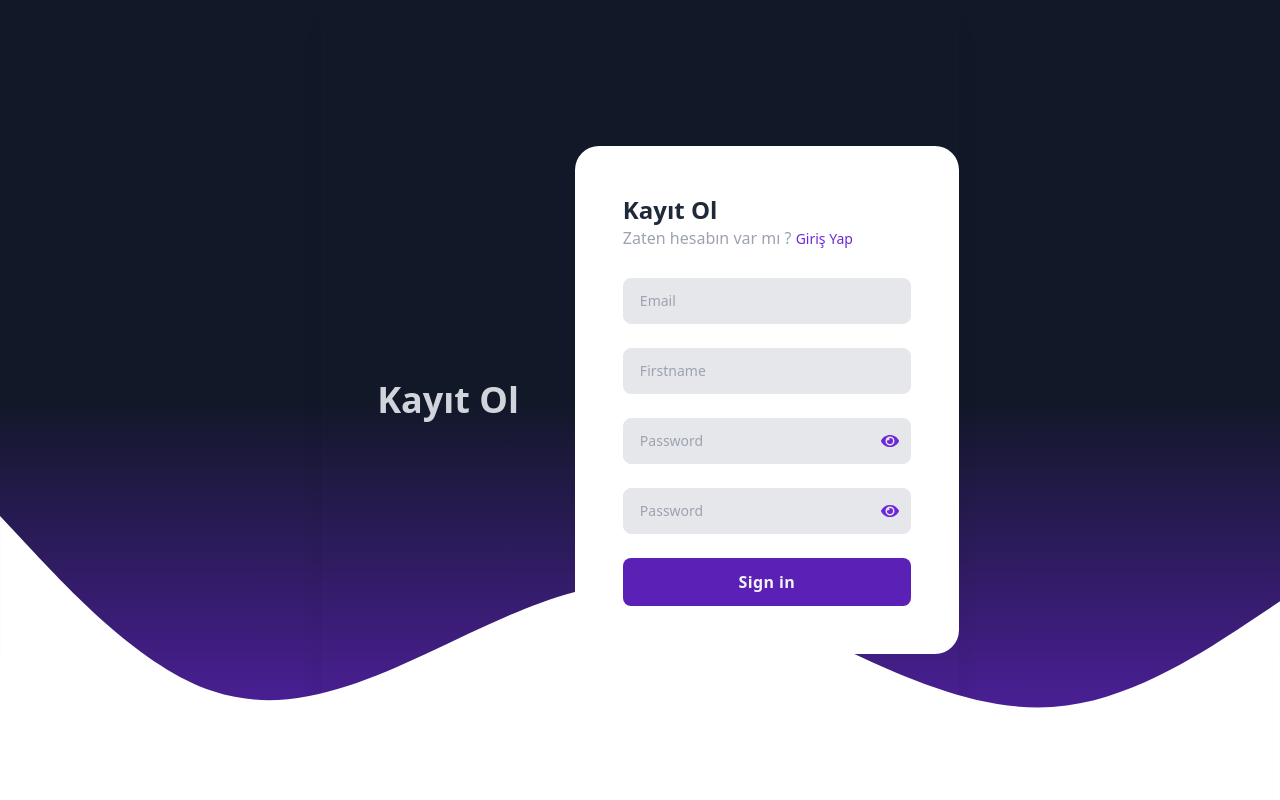
After one commit to ihmus/Task-Manager, a Flask app: page /register in a window 1280 px wide. The commit adds this page. Run offline with Flask 3, Linux system fonts and the light colour scheme; style sheets or scripts are compiled from the project's sources.

Commit message:
kayıt ol işlevi eklendi database bağlantısı eklendi

```diff
--- a/app/__init__.py
+++ b/app/__init__.py
@@ -3,13 +3,13 @@ from flask_sqlalchemy import SQLAlchemy
 from os import path
 from flask_login import LoginManager
 import random
+from .config import DB_PATH
 db= SQLAlchemy()
-DB_NAME="database.db"
 
 def create_app():
     app = Flask(__name__)
     app.config['SECRET_KEY']='BİSMİLLAHİRRAHMANİRRAHİM'
-    app.config['SQLALCHEMY_DATABASE_URI']=f'sqlite:///{DB_NAME}'
+    app.config['SQLALCHEMY_DATABASE_URI'] = f'sqlite:///{DB_PATH}'
     db.init_app(app)
 
     from .views import views
@@ -36,7 +36,7 @@ def create_app():
     return app
 
 def create_database(app):
-    if not path.exists('website/'+DB_NAME):
+    if not path.exists(DB_PATH):
         with app.app_context():
             db.create_all()
             print('Created Database')
--- a/app/auth.py
+++ b/app/auth.py
@@ -1,35 +1,66 @@
-from flask import Blueprint, render_template, request, redirect, url_for, flash, session
-from werkzeug.security import check_password_hash, generate_password_hash
+from flask import Blueprint, render_template, request, flash, redirect, url_for
+from .models import User
+from werkzeug.security import generate_password_hash, check_password_hash
+from . import db   ##means from __init__.py import db
+from flask_login import login_user, login_required, logout_user, current_user
 
-auth = Blueprint("auth", __name__)
 
-# Örnek kullanıcı verisi: email -> parola_hash
-users = {
-    "ali@example.com": generate_password_hash("123456"),
-    "veli@example.com": generate_password_hash("password")
-}
+auth = Blueprint('auth', __name__)
 
-@auth.route("/login", methods=["GET", "POST"])
+
+@auth.route('/login', methods=['GET', 'POST'])
 def login():
-    context = {
-        "text": "deneme",
-        "is_showing": True
-    }
+    if request.method == 'POST':
+        email = request.form.get('email')
+        password = request.form.get('password')
 
-    if request.method == "POST":
-        email = request.form.get("email", "").strip()
-        password = request.form.get("password", "")
+        user = User.query.filter_by(email=email).first()
+        if user:
+            if check_password_hash(user.password, password):
+                flash('Logged in successfully!', category='success')
+                login_user(user, remember=True)
+                return redirect(url_for('views.home'))
+            else:
+                flash('Incorrect password, try again.', category='error')
+        else:
+            flash('Email does not exist.', category='error')
 
-        user_hash = users.get(email)
-        if user_hash and check_password_hash(user_hash, password):
-            session.clear()
-            session["user_email"] = email
-            flash("Giriş başarılı!", "success")
-            return redirect(url_for("views.home"))  # Dashboard veya ana sayfa route'unu ayarla
+    return render_template("login.html", user=current_user)
+
+
+@auth.route('/logout')
+@login_required
+def logout():
+    logout_user()
+    return redirect(url_for('auth.login'))
+
+
+@auth.route('/register', methods=['GET', 'POST'])
+def register():
+    if request.method == 'POST':
+        email = request.form.get('email')
+        first_name = request.form.get('firstName')
+        password1 = request.form.get('password1')
+        password2 = request.form.get('password2')
+
+        user = User.query.filter_by(email=email).first()
+        if user:
+            flash('Email already exists.', category='error')
+        elif len(email) < 4:
+            flash('Email must be greater than 3 characters.', category='error')
+        elif len(first_name) < 2:
+            flash('First name must be greater than 1 character.', category='error')
+        elif password1 != password2:
+            flash('Passwords don\'t match.', category='error')
+        elif len(password1) < 3:
+            flash('Password must be at least 7 characters.', category='error')
         else:
-            flash("E-posta veya parola yanlış!", "danger")
-            # context'i tekrar gönderiyoruz, formda hata mesajı gösterilecek
-            return render_template("login.html", **context)
+            new_user = User(email=email, first_name=first_name, password=generate_password_hash(
+                password1, method='pbkdf2:sha256'))
+            db.session.add(new_user)
+            db.session.commit()
+            login_user(new_user, remember=True)
+            flash('Account created!', category='success')
+            return redirect(url_for('views.home'))
 
-    # GET isteğinde formu göster
-    return render_template("login.html", **context)
+    return render_template("register.html", user=current_user)
--- /dev/null
+++ b/app/config.py
@@ -0,0 +1,6 @@
+import os
+
+DB_NAME="md.db"
+DB_DIR = os.path.join(os.path.abspath(os.path.dirname(__file__)), "static",'db')
+# os.makedirs(DB_DIR, exist_ok=True) # klasör yoksa oluşturmaya yarar ama şimdilik ihtiyaç yok
+DB_PATH = os.path.join(DB_DIR, DB_NAME)
--- a/app/static/js/main.js
+++ b/app/static/js/main.js
@@ -1 +1,8 @@
-// Selam
+function deleteNote(noteId) {
+  fetch("/delete-note", {
+    method: "POST",
+    body: JSON.stringify({ noteId: noteId }),
+  }).then((_res) => {
+    window.location.href = "/";
+  });
+}
--- /dev/null
+++ b/app/templates/register.html
@@ -0,0 +1,94 @@
+{% extends "base.html" %}
+{% block title %}Kayıt Ol{% endblock %}
+{% block content %}
+<div
+	class="bg-purple-900 absolute top-0 left-0 bg-gradient-to-b from-gray-900 via-gray-900 to-purple-800 bottom-0 leading-5 h-full w-full overflow-hidden">
+
+</div>
+<div
+	class="relative   min-h-screen  sm:flex sm:flex-row  justify-center bg-transparent rounded-3xl shadow-xl">
+	<div class="flex-col flex  self-center lg:px-14 sm:max-w-4xl xl:max-w-md  z-10">
+		<div class="self-start hidden lg:flex flex-col  text-gray-300">
+			<h1 class="my-3 font-semibold text-4xl">Kayıt Ol</h1>
+			{% if is_showing == True %}
+			<p class="pr-3 text-sm opacity-75">{{ text }} placeholder text commonly used in the graphic, print,
+				and publishing industries for previewing layouts and visual mockups</p>
+			{% endif %}
+		</div>
+	</div>
+	<div class="flex justify-center self-center  z-10">
+		<div class="p-12 bg-white mx-auto rounded-3xl w-96 ">
+			<form method="post" action="{{ url_for('auth.register') }}" class="space-y-6">
+			<div class="mb-7">
+				<h3 class="font-semibold text-2xl text-gray-800">Kayıt Ol</h3>
+				<p class="text-gray-400">Zaten hesabın var mı ? <a href="{{ url_for('auth.login') }}"
+						class="text-sm text-purple-700 hover:text-purple-700">Giriş Yap</a></p>
+			</div>
+			<div class="space-y-6">
+				<div class="">
+					<input name="email" class=" w-full text-sm  px-4 py-3 bg-gray-200 focus:bg-gray-100 border  border-gray-200 rounded-lg focus:outline-none focus:border-purple-400" type="" placeholder="Email">
+              </div>
+				<div class="">
+					<input name="firstName" class=" w-full text-sm  px-4 py-3 bg-gray-200 focus:bg-gray-100 border  border-gray-200 rounded-lg focus:outline-none focus:border-purple-400" type="" placeholder="Firstname">
+              </div>
+
+					<div class="relative" x-data="{ show: true }">
+						<input name="password1" placeholder="Password" :type="show ? 'password' : 'text'" class="text-sm text-black-200 px-4 py-3 rounded-lg w-full bg-gray-200 focus:bg-gray-100 border border-gray-200 focus:outline-none focus:border-purple-400">
+						<div class="flex items-center absolute inset-y-0 right-0 mr-3  text-sm leading-5">
+
+							<svg @click="show = !show" :class="{'hidden': !show, 'block':show }"
+								class="h-4 text-purple-700" fill="none" xmlns="http://www.w3.org/2000/svg"
+								viewbox="0 0 576 512">
+								<path fill="currentColor"
+									d="M572.52 241.4C518.29 135.59 410.93 64 288 64S57.68 135.64 3.48 241.41a32.35 32.35 0 0 0 0 29.19C57.71 376.41 165.07 448 288 448s230.32-71.64 284.52-177.41a32.35 32.35 0 0 0 0-29.19zM288 400a144 144 0 1 1 144-144 143.93 143.93 0 0 1-144 144zm0-240a95.31 95.31 0 0 0-25.31 3.79 47.85 47.85 0 0 1-66.9 66.9A95.78 95.78 0 1 0 288 160z">
+								</path>
+							</svg>
+
+							<svg @click="show = !show" :class="{'block': !show, 'hidden':show }"
+								class="h-4 text-purple-700" fill="none" xmlns="http://www.w3.org/2000/svg"
+								viewbox="0 0 640 512">
+								<path fill="currentColor"
+									d="M320 400c-75.85 0-137.25-58.71-142.9-133.11L72.2 185.82c-13.79 17.3-26.48 35.59-36.72 55.59a32.35 32.35 0 0 0 0 29.19C89.71 376.41 197.07 448 320 448c26.91 0 52.87-4 77.89-10.46L346 397.39a144.13 144.13 0 0 1-26 2.61zm313.82 58.1l-110.55-85.44a331.25 331.25 0 0 0 81.25-102.07 32.35 32.35 0 0 0 0-29.19C550.29 135.59 442.93 64 320 64a308.15 308.15 0 0 0-147.32 37.7L45.46 3.37A16 16 0 0 0 23 6.18L3.37 31.45A16 16 0 0 0 6.18 53.9l588.36 454.73a16 16 0 0 0 22.46-2.81l19.64-25.27a16 16 0 0 0-2.82-22.45zm-183.72-142l-39.3-30.38A94.75 94.75 0 0 0 416 256a94.76 94.76 0 0 0-121.31-92.21A47.65 47.65 0 0 1 304 192a46.64 46.64 0 0 1-1.54 10l-73.61-56.89A142.31 142.31 0 0 1 320 112a143.92 143.92 0 0 1 144 144c0 21.63-5.29 41.79-13.9 60.11z">
+								</path>
+							</svg>
+
+						</div>
+					</div>
+                    					<div class="relative" x-data="{ show: true }">
+						<input name="password2" placeholder="Password" :type="show ? 'password' : 'text'" class="text-sm text-black-200 px-4 py-3 rounded-lg w-full bg-gray-200 focus:bg-gray-100 border border-gray-200 focus:outline-none focus:border-purple-400">
+						<div class="flex items-center absolute inset-y-0 right-0 mr-3  text-sm leading-5">
+
+							<svg @click="show = !show" :class="{'hidden': !show, 'block':show }"
+								class="h-4 text-purple-700" fill="none" xmlns="http://www.w3.org/2000/svg"
+								viewbox="0 0 576 512">
+								<path fill="currentColor"
+									d="M572.52 241.4C518.29 135.59 410.93 64 288 64S57.68 135.64 3.48 241.41a32.35 32.35 0 0 0 0 29.19C57.71 376.41 165.07 448 288 448s230.32-71.64 284.52-177.41a32.35 32.35 0 0 0 0-29.19zM288 400a144 144 0 1 1 144-144 143.93 143.93 0 0 1-144 144zm0-240a95.31 95.31 0 0 0-25.31 3.79 47.85 47.85 0 0 1-66.9 66.9A95.78 95.78 0 1 0 288 160z">
+								</path>
+							</svg>
+
+							<svg @click="show = !show" :class="{'block': !show, 'hidden':show }"
+								class="h-4 text-purple-700" fill="none" xmlns="http://www.w3.org/2000/svg"
+								viewbox="0 0 640 512">
+								<path fill="currentColor"
+									d="M320 400c-75.85 0-137.25-58.71-142.9-133.11L72.2 185.82c-13.79 17.3-26.48 35.59-36.72 55.59a32.35 32.35 0 0 0 0 29.19C89.71 376.41 197.07 448 320 448c26.91 0 52.87-4 77.89-10.46L346 397.39a144.13 144.13 0 0 1-26 2.61zm313.82 58.1l-110.55-85.44a331.25 331.25 0 0 0 81.25-102.07 32.35 32.35 0 0 0 0-29.19C550.29 135.59 442.93 64 320 64a308.15 308.15 0 0 0-147.32 37.7L45.46 3.37A16 16 0 0 0 23 6.18L3.37 31.45A16 16 0 0 0 6.18 53.9l588.36 454.73a16 16 0 0 0 22.46-2.81l19.64-25.27a16 16 0 0 0-2.82-22.45zm-183.72-142l-39.3-30.38A94.75 94.75 0 0 0 416 256a94.76 94.76 0 0 0-121.31-92.21A47.65 47.65 0 0 1 304 192a46.64 46.64 0 0 1-1.54 10l-73.61-56.89A142.31 142.31 0 0 1 320 112a143.92 143.92 0 0 1 144 144c0 21.63-5.29 41.79-13.9 60.11z">
+								</path>
+							</svg>
+
+						</div>
+					</div>
+					<div>
+						<button type="submit" class="w-full flex justify-center bg-purple-800  hover:bg-purple-700 text-gray-100 p-3  rounded-lg tracking-wide font-semibold  cursor-pointer transition ease-in duration-500">
+                            Sign in
+                        </button>
+					</div>
+			</div>
+		</div>
+	</div>
+	</div>
+	<footer class="bg-transparent absolute w-full bottom-0 left-0 z-30">
+	<div class="container p-5 mx-auto  flex items-center justify-between ">
+	</div>
+	</footer>
+
+<svg class="absolute bottom-0 left-0 " xmlns="http://www.w3.org/2000/svg" viewBox="0 0 1440 320"><path fill="#fff" fill-opacity="1" d="M0,0L40,42.7C80,85,160,171,240,197.3C320,224,400,192,480,154.7C560,117,640,75,720,74.7C800,75,880,117,960,154.7C1040,192,1120,224,1200,213.3C1280,203,1360,149,1400,122.7L1440,96L1440,320L1400,320C1360,320,1280,320,1200,320C1120,320,1040,320,960,320C880,320,800,320,720,320C640,320,560,320,480,320C400,320,320,320,240,320C160,320,80,320,40,320L0,320Z"></path></svg>
+{% endblock %}
```
Also changed, not shown: app/models.py (+13 -14 lines), app/templates/login.html (+7 -11 lines), app/views.py (+33 -9 lines), app/static/db/database.db (deleted), app/static/db/md.db (added), 1 other file.
